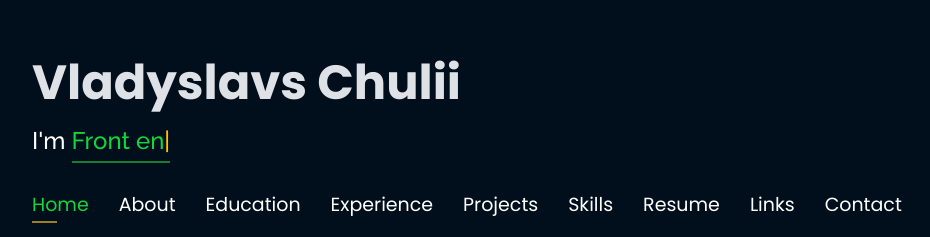
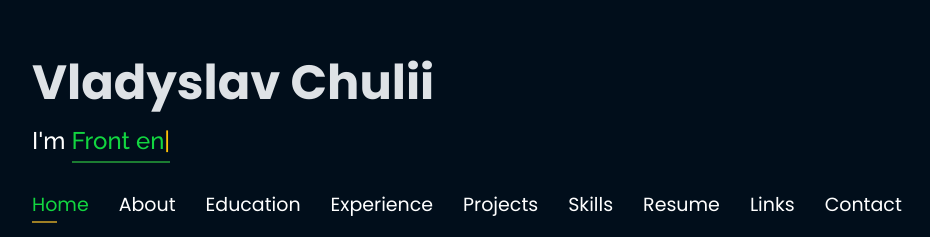
Before and after one commit to esqanbum/esqcv, a website with bundled scripts: page index.html in a window 1280 px wide. Shown: the part 221-458 px from the top of the page, without its empty margins (53-983 px from the left). Built offline with nearby package versions, Linux system fonts and the light colour scheme; files whose address does not match are found by name.

Commit message:
Update index.html

```diff
--- a/index.html
+++ b/index.html
@@ -25,7 +25,7 @@
         <i class="icofont-navigation-menu"></i> -->
       </button>
       <div class="container">
-        <h1><a href="index.html">Vladyslavs Chulii</a></h1>
+        <h1><a href="index.html">Vladyslav Chulii</a></h1>
         <h2 style="color: #fff">I'm <span class="typing" style="color: #12d640"></span></h2>
         <nav class="nav-menu d-none d-lg-block">
           <ul>
```
